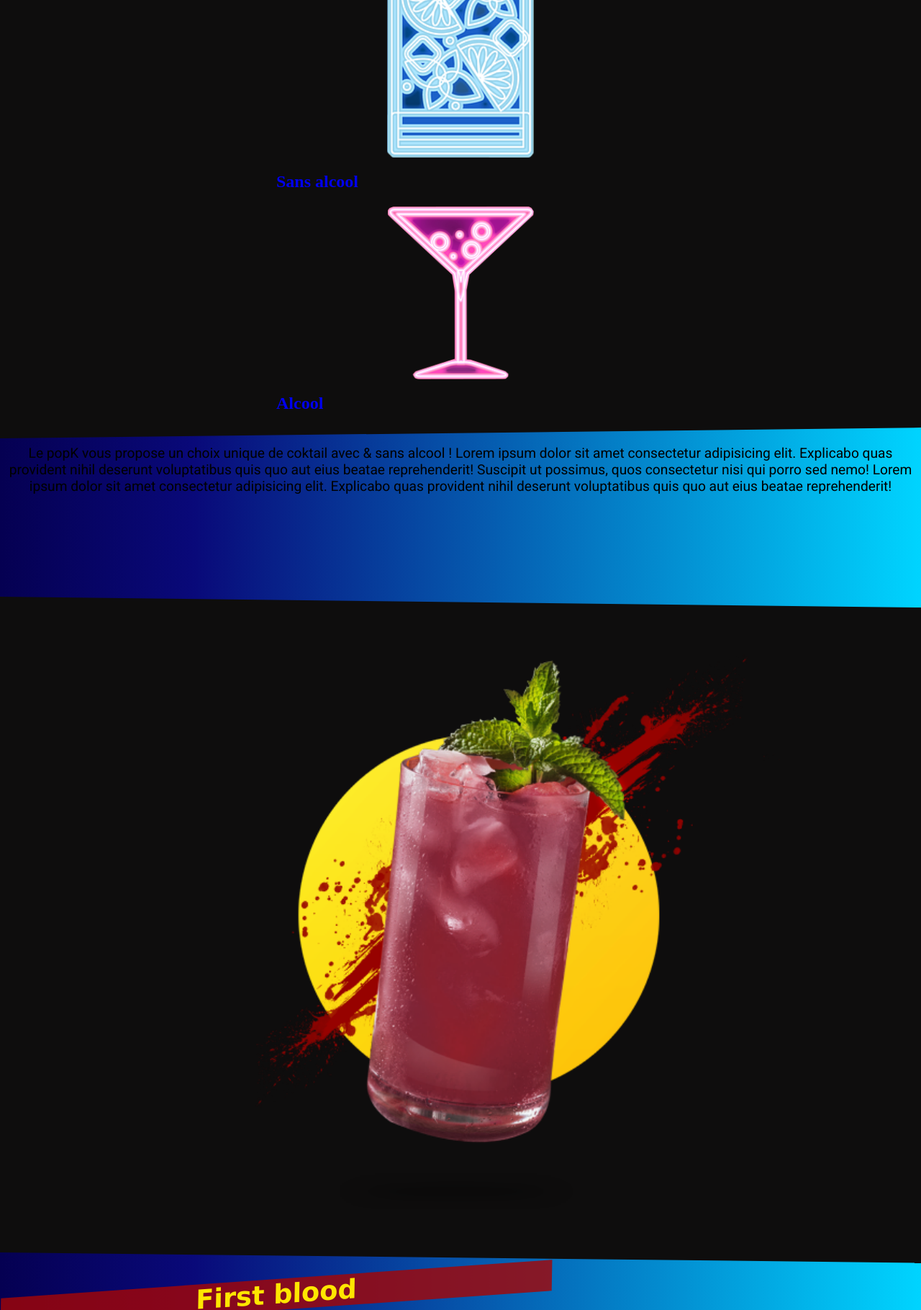
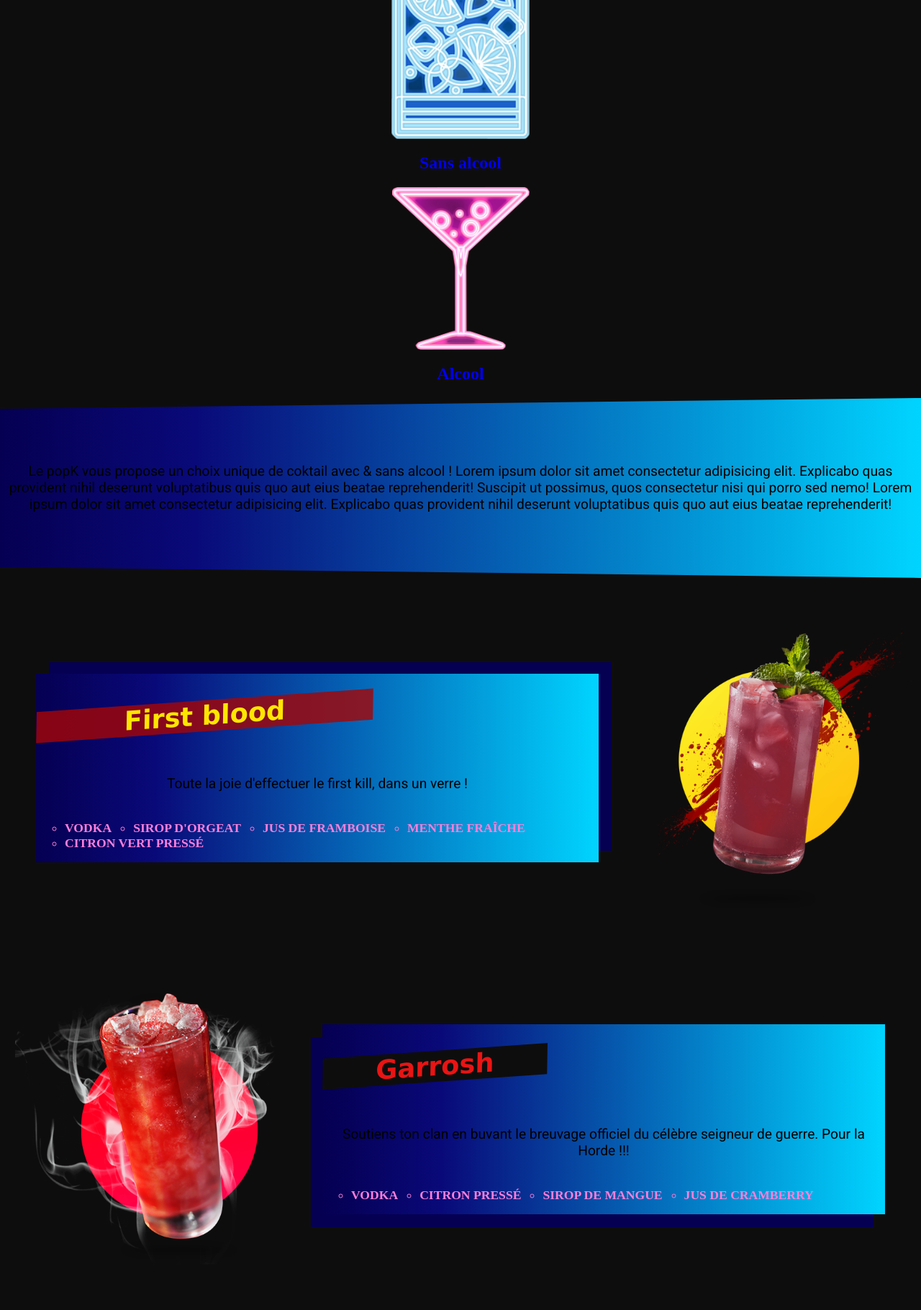
Before and after one commit to RudyDev-engfr/popk, a PHP site: page /carte.html in a window 1280 px wide. Shown: the part 400-2220 px from the top of the page at 72% size. Run offline with PHP 8.4, Linux system fonts and the light colour scheme; some web fonts are replaced.

Commit message:
wip responsive

```diff
--- a/carte.html
+++ b/carte.html
@@ -29,7 +29,7 @@
             </p>
         </section>
         <section id="cocktail_a">
-            <article >
+            <article class="left-card" >
                 <img src="images/first_blood-complete.png" alt="Cocktail first blood" class="first-color" />
                 <div class="card-left">
                     <h3 class="first-blood">First blood</h3>
@@ -43,7 +43,7 @@
                     </ul>
                 </div>
             </article>
-            <article>
+            <article class="right-card">
                 <img src="images/garrosh-complete.png" alt="Cocktail Garrosh" class="second-color" />
                 <div class="card-right">
                 <h3 class="garrosh">Garrosh</h3>
@@ -57,7 +57,7 @@
                     </ul>
                 </div>
             </article>
-            <article>
+            <article class="left-card">
                 <img src="images/nunu-complete.png" alt="Cocktail Nunu " class="first-color" />
                 <div class="card-left">
                     <h3 class="nunu">Nunu</h3>
@@ -72,7 +72,7 @@
             </article>
         </section>
         <section id="cocktail_sa">
-            <article>
+            <article class="right-card">
                 <img src="images/smite-complete.png" alt="Cocktail Smite" class="secondary-color" />
                 <div class="card-right">
                     <h3 class="smite">Smite</h3>
@@ -85,7 +85,7 @@
                     </ul>
                 </div>
             </article>
-            <article>
+            <article class="left-card">
                 <img src="images/lili-complete.png" alt="Cocktail Lili" class="first-color" />
                 <div class="card-left">
                     <h3 class="lili">Lili</h3>
@@ -97,7 +97,7 @@
                     </ul>
                 </div>
             </article>
-            <article>
+            <article class="right-card">
                     <img src="images/prodigy-complete.png" alt="Cocktail Prodigy ice-tea" class="secondary-color" />
                     <div class="card-right">
                         <h3 class="prodigy">Prodigy ice-tea</h3>
--- a/css/style.css
+++ b/css/style.css
@@ -1,6 +1,10 @@
 @import url("https://fonts.googleapis.com/css2?family=Roboto&family=Sansita+Swashed&display=swap");
 h1, h3 {
   font-family: "SansitaSwashed-Regular", cursive;
+}
+
+h2 {
+  text-align: center;
 }
 
 p {
@@ -44,11 +48,11 @@ img {
 }
 
 #landing img {
-  width: 40%;
+  width: 50%;
 }
 
 #landing :nth-child(2) {
-  width: 40%;
+  width: 30%;
 }
 
 #hero-bar {
@@ -182,4 +186,58 @@ ul li {
   -webkit-transform: rotate(-4deg) skew(-5deg, 0);
           transform: rotate(-4deg) skew(-5deg, 0);
 }
+
+@media only screen and (min-width: 767px) {
+  #intro-cocktail {
+    display: -webkit-box;
+    display: -ms-flexbox;
+    display: flex;
+    -webkit-box-align: center;
+        -ms-flex-align: center;
+            align-items: center;
+  }
+  img {
+    width: 35%;
+  }
+  .card-left {
+    margin-left: 50px;
+    width: 70%;
+    -webkit-clip-path: none;
+            clip-path: none;
+    -webkit-box-shadow: 18px -16px #050052;
+            box-shadow: 18px -16px #050052;
+  }
+  .left-card {
+    display: -webkit-box;
+    display: -ms-flexbox;
+    display: flex;
+    -webkit-box-orient: horizontal;
+    -webkit-box-direction: reverse;
+        -ms-flex-direction: row-reverse;
+            flex-direction: row-reverse;
+    -webkit-box-align: center;
+        -ms-flex-align: center;
+            align-items: center;
+    margin: 40px 0px;
+    width: 100%;
+  }
+  .card-right {
+    margin-right: 50px;
+    width: 70%;
+    -webkit-clip-path: none;
+            clip-path: none;
+    -webkit-box-shadow: -16px 18px #050052;
+            box-shadow: -16px 18px #050052;
+  }
+  .right-card {
+    display: -webkit-box;
+    display: -ms-flexbox;
+    display: flex;
+    -webkit-box-align: center;
+        -ms-flex-align: center;
+            align-items: center;
+    margin-top: 40px 0px;
+    width: 100%;
+  }
+}
 /*# sourceMappingURL=style.css.map */
--- a/scss/_carte.scss
+++ b/scss/_carte.scss
@@ -5,6 +5,9 @@
 h1, h3{
     font-family: "SansitaSwashed-Regular", cursive;
 
+}
+h2{
+    text-align: center;
 }
 p {
     font-family: "Roboto", sans-serif;
@@ -34,10 +37,10 @@ img {
     color: #ff7fda;
 }
 #landing img{
-    width: 40%;
+    width: 50%;
 }
 #landing :nth-child(2){
-    width: 40%;
+    width: 30%;
 }
 #hero-bar{
     width: 100%;
@@ -133,5 +136,36 @@ ul li{
 
 @media only screen and (min-width:767px){
 
-
+#intro-cocktail{
+    display:flex;
+    align-items: center;
 }
+img{
+    width: 35%;
+}
+.card-left{
+    margin-left: 50px;
+    width: 70%;
+    clip-path: none;
+    box-shadow: 18px -16px #050052;
+}
+.left-card{
+    display: flex;
+    flex-direction: row-reverse;
+    align-items: center;
+    margin: 40px 0px;
+    width: 100%;
+}
+.card-right{
+    margin-right: 50px;
+    width: 70%;
+    clip-path: none;
+    box-shadow: -16px 18px #050052;
+}
+.right-card{
+    display: flex;
+    align-items: center;
+    margin-top: 40px 0px;
+    width: 100%;
+}
+}
```
Also changed, not shown: 1 other file.
